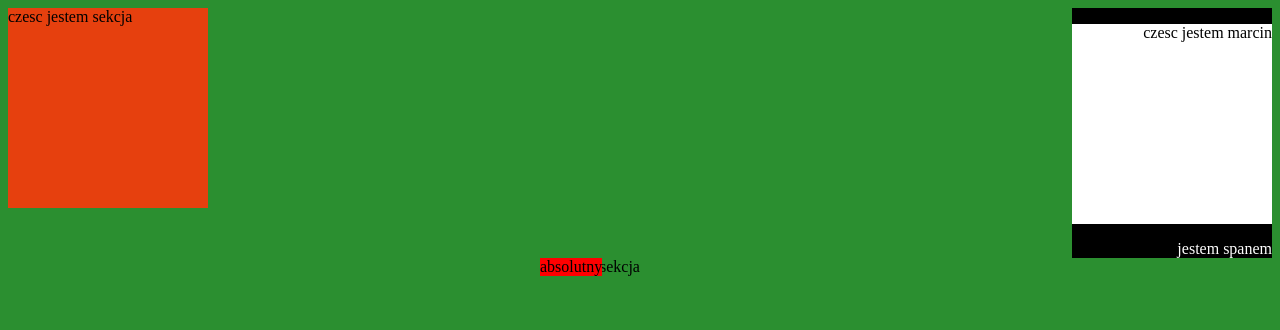
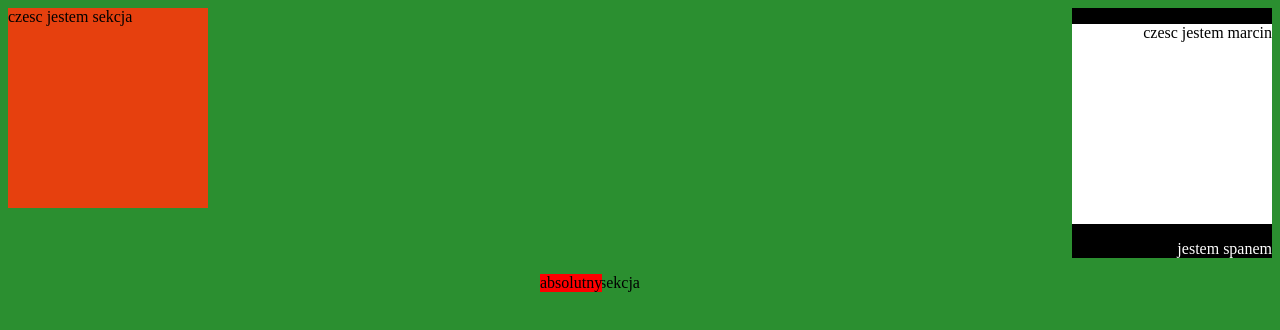
Before and after one commit to MarcinLubera/Firstpage, a plain HTML site: page index.html in a window 1280 px wide. Drawn offline with Linux system fonts and the light colour scheme.

Commit message:
add p to tertiary section

```diff
--- a/index.html
+++ b/index.html
@@ -29,7 +29,7 @@
   <div class="absolutny">
     absolutny
   </div>
-  nastepna sekcja
+  <p>nastepna sekcja</p>
 </section>
 
 
```
